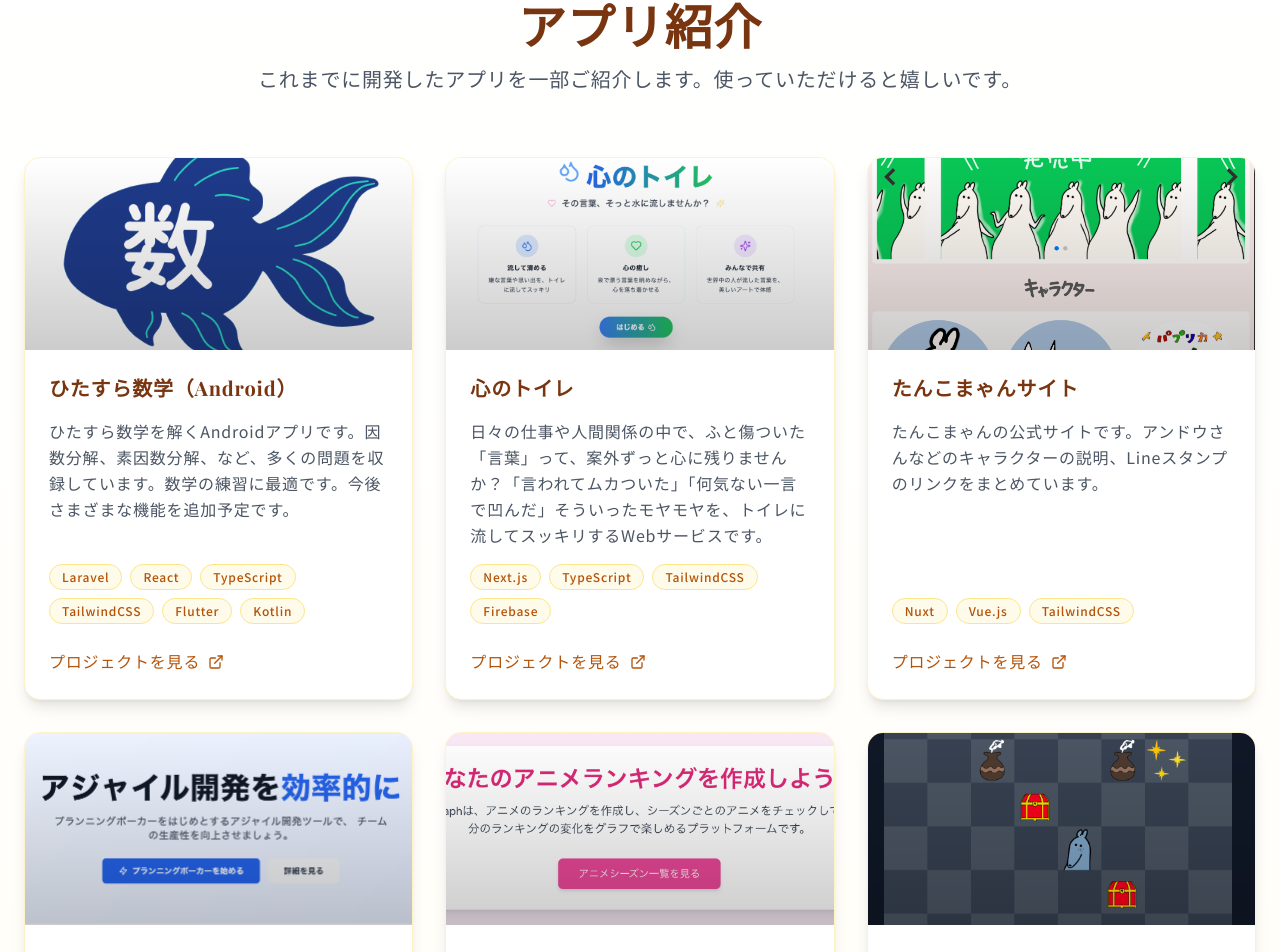
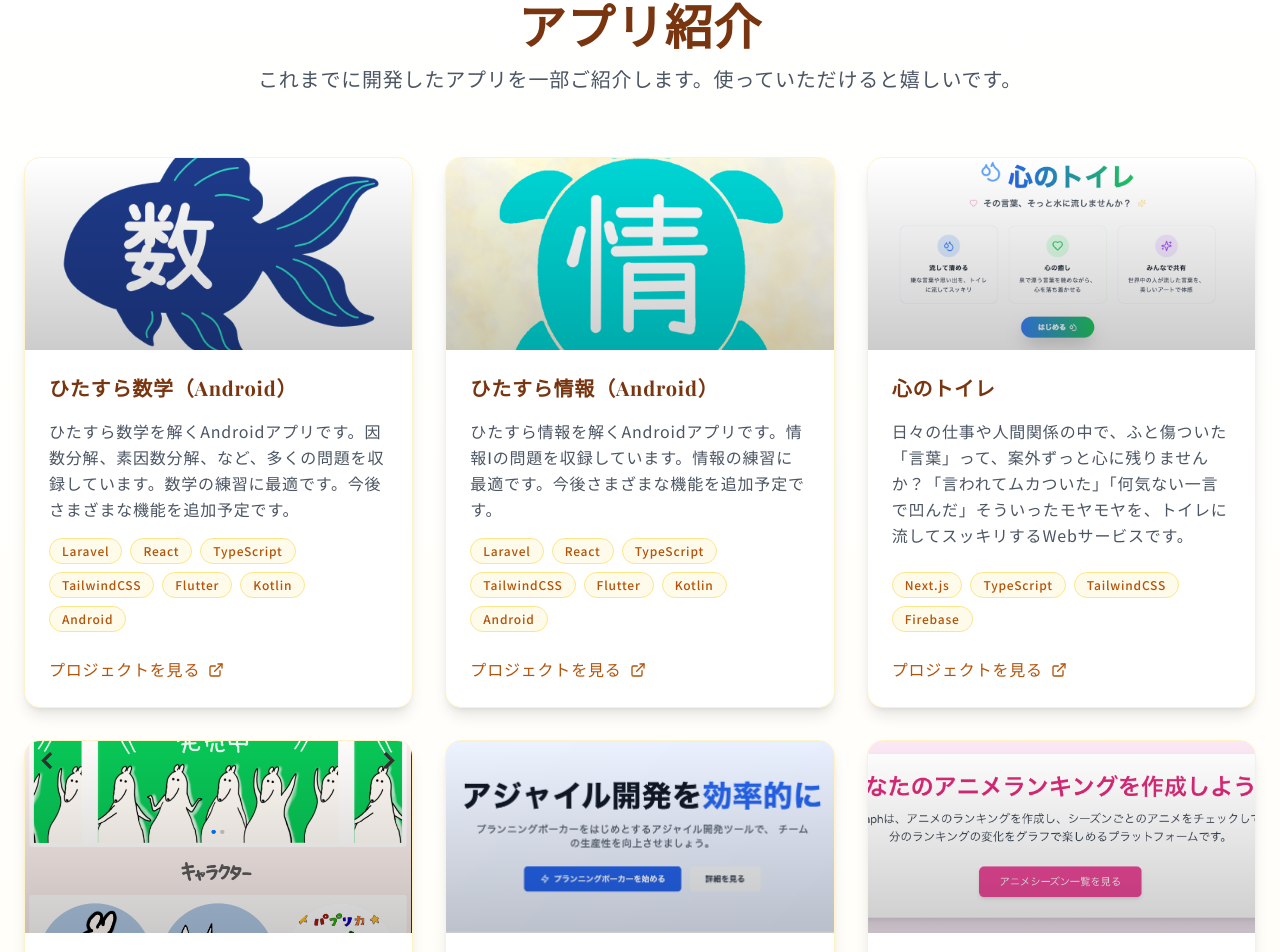
Before and after one commit to NiheiKeita/keitamax-web, a Next.js app: page / in a window 1280 px wide. Shown: the part 879-1831 px from the top of the page. Built offline with nearby package versions, Linux system fonts and the light colour scheme.

Commit message:
add ひたすら情報

```diff
--- a/src/data/profile.ts
+++ b/src/data/profile.ts
@@ -14,8 +14,16 @@ export const projectsData: Project[] = [
     title: 'ひたすら数学（Android）',
     description: 'ひたすら数学を解くAndroidアプリです。因数分解、素因数分解、など、多くの問題を収録しています。数学の練習に最適です。今後さまざまな機能を追加予定です。',
     imageUrl: '/projects/hitasura_math.png',
-    techStack: ['Laravel', 'React', 'TypeScript', 'TailwindCSS', 'Flutter', 'Kotlin'],
+    techStack: ['Laravel', 'React', 'TypeScript', 'TailwindCSS', 'Flutter', 'Kotlin', 'Android'],
     link: 'https://hitasura-math.qboad.com/'
+  },
+  {
+    id: 'hitasura_info',
+    title: 'ひたすら情報（Android）',
+    description: 'ひたすら情報を解くAndroidアプリです。情報Ⅰの問題を収録しています。情報の練習に最適です。今後さまざまな機能を追加予定です。',
+    imageUrl: '/projects/hitasura_info.png',
+    techStack: ['Laravel', 'React', 'TypeScript', 'TailwindCSS', 'Flutter', 'Kotlin', 'Android'],
+    link: 'https://hitasura-info.qboad.com/'
   },
   {
     id: '1',
```
Also changed, not shown: public/projects/hitasura_info.png (added).
